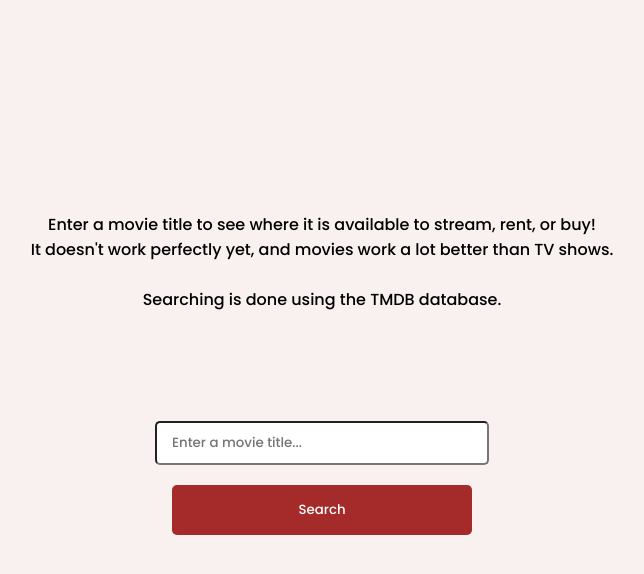
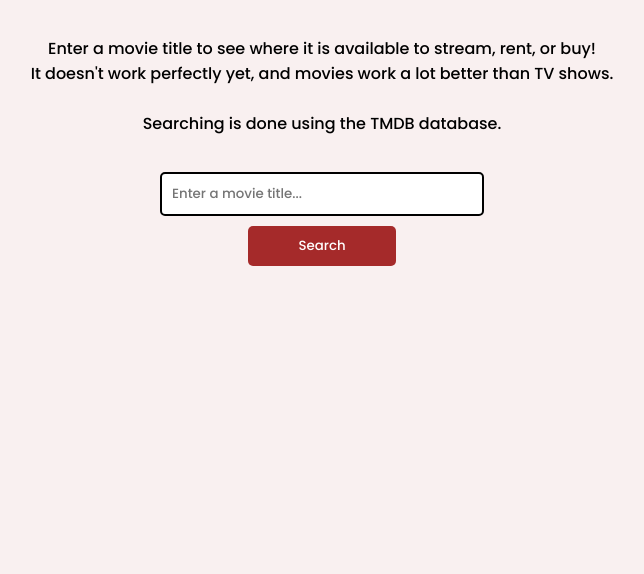
Before and after one commit to lsneth/lucasnethercott.com, a PHP site: page /watch-providers/index.html in a window 1280 px wide. Shown: the top 574 px of the page, without its empty margins (318-962 px from the left). Run offline with PHP 8.4, Linux system fonts and the light colour scheme.

Commit message:
all but the enter button

```diff
--- a/watch-providers/displayResults.js
+++ b/watch-providers/displayResults.js
@@ -1,8 +1,4 @@
 const API_KEY='fe107f0049ae296497a71c6ed3b25a83';
-const MOVIE_DATA_URL='https://api.themoviedb.org/3/search/movie?api_key={api_key}&query=';
-const WATCH_PROVIDER_URL='https://api.themoviedb.org/3/movie/{movie_id}/watch/providers?api_key=<<api_key>>';
-const POSTER_IMAGE_URL='https://image.tmdb.org/t/p/w200';
-const LOGO_IMAGE_URL='https://image.tmdb.org/t/p/original';
 
 // calls the api with the user entered movie title
 function fetchData(){
@@ -20,15 +16,16 @@ function getMovies(data){
     for(let movie of data['results']){
         movies.push(movie);
     }
-    displayMovies(movies);
+    displayResults(movies);
 }
 
 // takes a list of movies and displays each movie in the list
-function displayMovies(movies){
+function displayResults(movies){
     removeResults();
     for(let movie of movies){
         let result=document.createElement('a');
-        result.setAttribute('href', 'lucasnethercott.com');
+        result.setAttribute('href', 'movie.html?movieId='+getMovieId(movie)+'&title='+getMovieTitle(movie)+'&imageUrl='+getMovieImage(movie));
+        result.setAttribute('id', getMovieId(movie));
         result.setAttribute('class', 'result');
         document.querySelector('#results').append(result);
 
@@ -45,12 +42,21 @@ function displayMovies(movies){
 // returns image URL of the given movie
 function getMovieImage(movie){
     let posterImageUrl='https://image.tmdb.org/t/p/w200';
+
+    if(movie['poster_path']==null){
+        return 'noImage.jpg';
+    }
+
     return posterImageUrl+movie['poster_path'];
 }
 
 // returns title of the given movie
 function getMovieTitle(movie){
     return movie['original_title'];
+}
+
+function getMovieId(movie){
+    return movie['id'];
 }
 
 // resets search results
--- a/watch-providers/index.html
+++ b/watch-providers/index.html
@@ -4,25 +4,20 @@
     <meta charset='UTF-8'>
     <meta http-equiv='X-UA-Compatible' content='IE=edge'>
     <meta name='viewport' content='width=device-width, initial-scale=1.0'>
-    <title>Search</title>
+    <title>Watch Provider Search</title>
 
     <link rel='stylesheet' href='style.css'>
 </head>
 <body>
-    <div id='movieHeader'>
-        <h1 id='movieTitle'></h1>
-        <img id='movieImage'><br>
     <p id='instructions'>
         Enter a movie title to see where it is available to stream, rent, or buy!<br>
         It doesn't work perfectly yet, and movies work a lot better than TV shows.<br>
         <br>
         Searching is done using the TMDB database.
     </p>
-    </div>
-    <form onsubmit=fetchData()>
+
     <input type='text' placeholder='Enter a movie title...' id='titleQuery'><br>
-        <input type='submit' value='Search' id='searchButton'></input><br>
-    </form>
+    <input type='button' value='Search' class='button' onclick=fetchData()></input><br>
 
     <p id='results'></p>
 
--- a/watch-providers/style.css
+++ b/watch-providers/style.css
@@ -4,32 +4,25 @@ body{
     text-align: center;
     font-family: 'Poppins', sans-serif;
     background-color: rgba(165, 42, 42, 0.068);
+    margin:0;
+    color:black;
 }
 
 h1{
     font-family: 'Limelight', cursive;
 }
 
-#searchButton{
-    padding:15px 30px;
-    margin:20px;
-    font-family: 'Poppins', sans-serif;
-    color:white;
-    background-color: brown;
-    border:0;
-    border-radius: 5px;
+a{
+    text-decoration: none;
+    color:black;
 }
 
-#searchButton:hover{
-    background-color: rgb(182, 55, 55);
-    cursor: pointer;
-}
-
-input{
+#titleQuery{
     font-family: 'Poppins', sans-serif;
+    border:2px solid black;
     width:300px;
-    padding: 10px 15px;
     border-radius: 5px;
+    padding:10px;
 }
 
 #movieHeader{
@@ -37,10 +30,33 @@ input{
 }
 
 #instructions{
-    padding-top: 150px;
+    padding:20px;
 }
 
 #results{
-    display: grid;
-    grid-template-columns: 1fr 1fr 1fr;
+    display: inline;
+    /* grid-template-columns: 1fr 1fr 1fr; */
 }
+
+.result{
+    width:200px;
+    height: 100px;
+    display: inline-block;
+    padding:30px;
+    cursor: pointer;
+}
+
+.button{
+    font-family: 'Poppins', sans-serif;
+    color:white;
+    background-color: brown;
+    border:none;
+    border-radius: 5px;
+    padding:10px 50px;
+    margin:10px;
+}
+
+.button:hover{
+    background-color: rgb(182, 55, 55);
+    cursor: pointer;
+}
```
Also changed, not shown: watch-providers/displayMovie.js (added, +41 -0 lines), watch-providers/movie.html (added, +27 -0 lines), watch-providers/noImage.jpg (added). Lines whose indentation alone changed are shown as unchanged.
